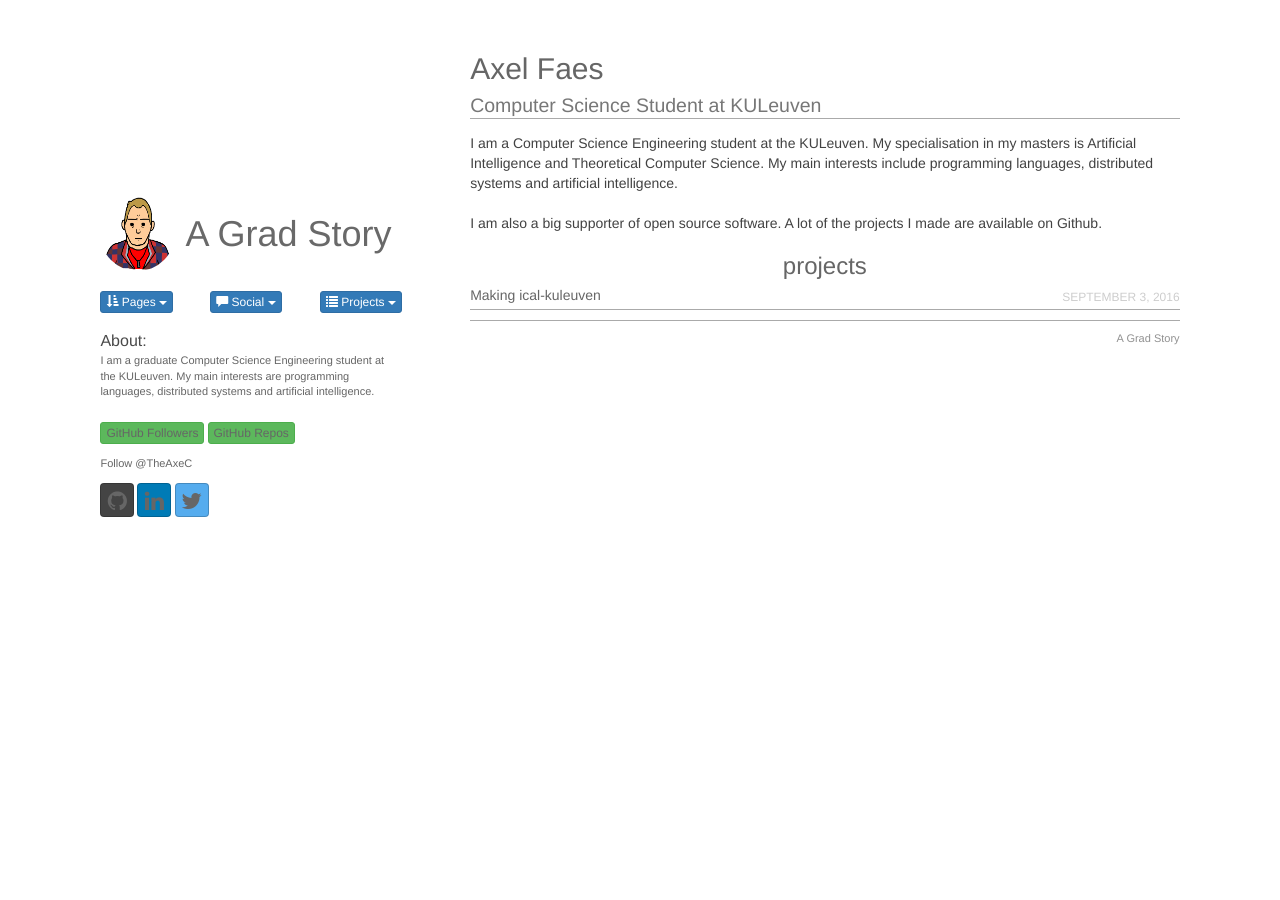
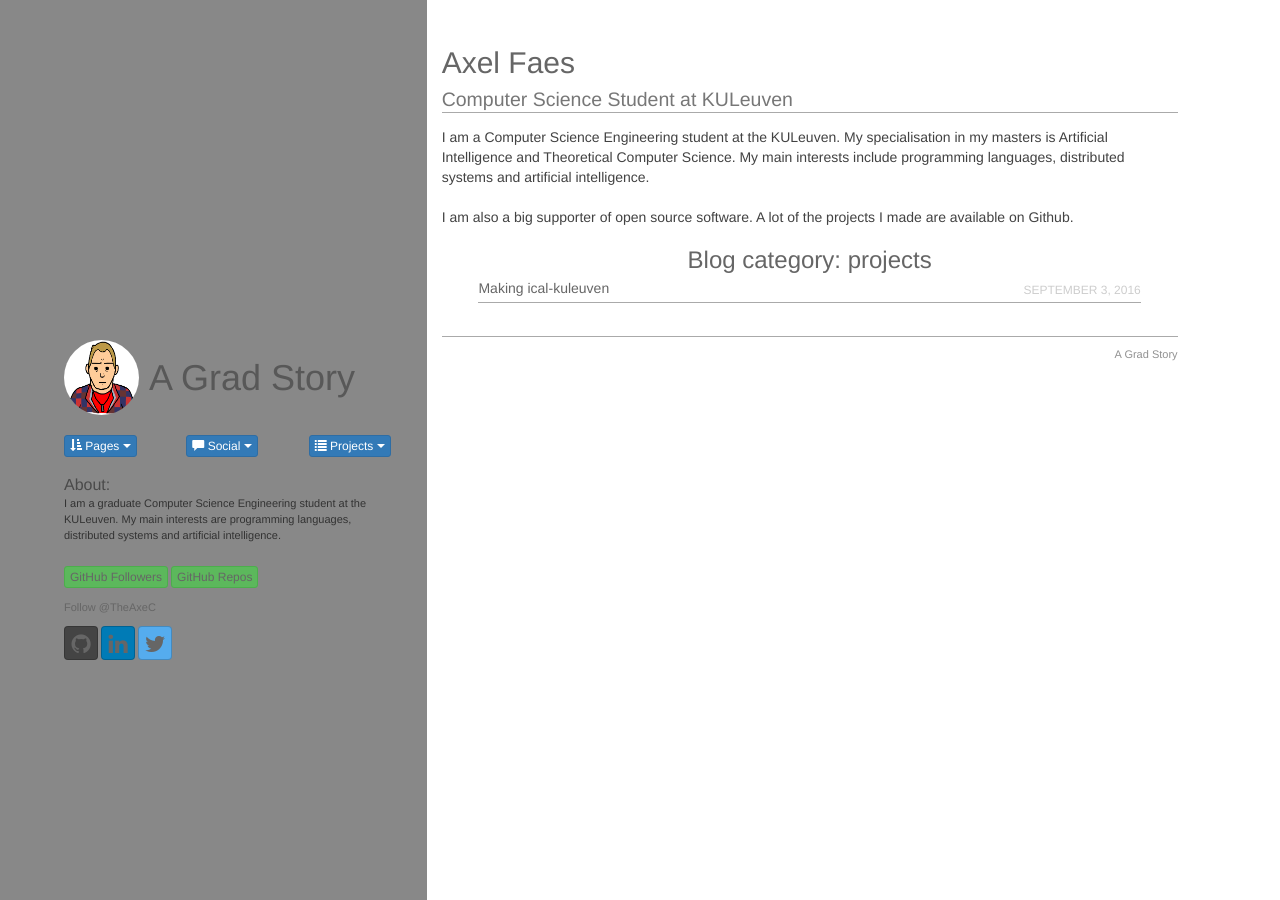
Before and after one commit to TheAxeC/theaxec.github.io, a Jekyll site: the page built from index.html, in a window 1280 px wide. Built offline with Jekyll 4.4.1, drawn with Linux system fonts in a browser that asks for light colours; comment, search, counter and statistics services are not loaded.

Commit message:
- Updated layout (grey bar at the left side of the screen)

```diff
--- a/_layouts/post.html
+++ b/_layouts/post.html
@@ -1,5 +1,5 @@
 ---
-layout: layout
+layout: default
 ---
 
 {% include post_header.html %}
--- a/_layouts/post_comment.html
+++ b/_layouts/post_comment.html
@@ -1,5 +1,5 @@
 ---
-layout: layout
+layout: default
 ---
 
 {% include post_header.html %}
--- a/index.html
+++ b/index.html
@@ -9,7 +9,7 @@ title: "Axel Faes"
 {% for category in sorted_cats %}
 {% assign sorted_posts = category[1] | reversed %}
 <a href="/category/{{category[0] | uri_escape | downcase | slugify }}">
-<h3 id="{{category[0] | uri_escape | downcase | slugify }}" class='category text-center'>{{category[0] | camelcase }}</h3>
+<h3 id="{{category[0] | uri_escape | downcase | slugify }}" class='category text-center'>Blog category: {{category[0] | camelcase }}</h3>
 </a>
 	{% for post in sorted_posts %}
 	{% unless post.draft %}
--- a/res/css/main.css
+++ b/res/css/main.css
@@ -3,9 +3,16 @@
  * Master styling
  * //////////////
  */
+
+html {
+	height: 100%;
+	min-height: 100%;
+}
+
 body {
 	color: #424242;
-	/*background-color: #d2d2d2;*/
+	height: 100%;
+	min-height: 100%;
 }
 
 /**
@@ -53,14 +60,14 @@ a:hover {
  * Container element
  * /////////////////
  */
-/*div#container {
-	width: 700px;
-	margin: auto;
-}*/
-
 
 .container-fluid {
-	width: 89%;
+	width: 100%; /*92%;*/
+	padding-right: 0px;
+	padding-left: 0px;
+
+	height: 100%;
+	min-height: 100%;
 }
 
 /**
@@ -68,11 +75,6 @@ a:hover {
  * Right aka content column formatting
  * //////////////////////////////////
  */
-
-div.content {
-	margin-top: 5px;
-	padding-top: 5px;
-}
 
 div.content pre {
 	background: #333333;
@@ -91,7 +93,7 @@ footer {
 	border-top: 1px solid #aaaaaa;
 	width: 100%;
 	height: 10px;
-	margin-top: 10px;
+	margin-top: 3em;
 	padding-top: 10px;
 	color: #919191;
 	font-size: 11px;
@@ -105,15 +107,31 @@ footer {
  * ///////////////////////////////////
  */
 
-.dropdown-menu {
-	/*background-color: #d2d2d2;*/
+div.custom-nav {
+	padding-top: 25%;
+	padding-right: 2%;
+	font-size: 11px;
+	color: #333;
+	background-color: #888;
+
+	padding-left: 5%;
+	padding-bottom: 3em;
 }
 
-div.custom-nav {
-	margin-top: 15%;
-	padding-right: 5%;
-	font-size: 11px;
-	color: #666;
+@media screen and (min-width: 768px) {
+    div.custom-nav {
+        height: 100%;
+		min-height: 100%;
+    }
+}
+
+@media screen and (max-width: 768px) {
+    div.custom-nav {
+        padding-right: 10%;
+        padding-left: 10%;
+        padding-top: 5%;
+        background-color: #aaa;
+    }
 }
 
 div.custom-nav strong {
@@ -140,6 +158,10 @@ div.custom-nav img#about {
 	margin-bottom: 5em;
 }
 
+#about-title h1 {
+	color: #585858;
+}
+
 #about-title img {
 	float: left;
 	width: 75px;
@@ -151,6 +173,10 @@ div.custom-nav img#about {
 	position: relative;
 	top: 18px;
 	left: 10px;
+}
+
+.dropdown-menu {
+	background-color: #ccc
 }
 
 .margin-one {
@@ -177,10 +203,7 @@ div.custom-nav img#about {
 
 .main-content {
 	margin-top: 2%;
-}
-
-.col-main-page {
-	margin-top: 2%;
+	padding-right: 8%;
 }
 
 .description {
@@ -191,10 +214,17 @@ div.custom-nav img#about {
 	word-wrap: break-word;
 }
 
+.post-title {
+	border-top: 1px solid #aaaaaa;
+}
+
 .post-header {
 	overflow: hidden;
 	border-bottom: 1px solid #aaaaaa;
 	margin-bottom: 10px;
+
+	margin-left: 5%;
+	margin-right: 5%;
 }
 
 .date {
```
Also changed, not shown: _includes/post_header.html (+3 -6 lines), _layouts/layout.html (deleted, +0 -13 lines).
